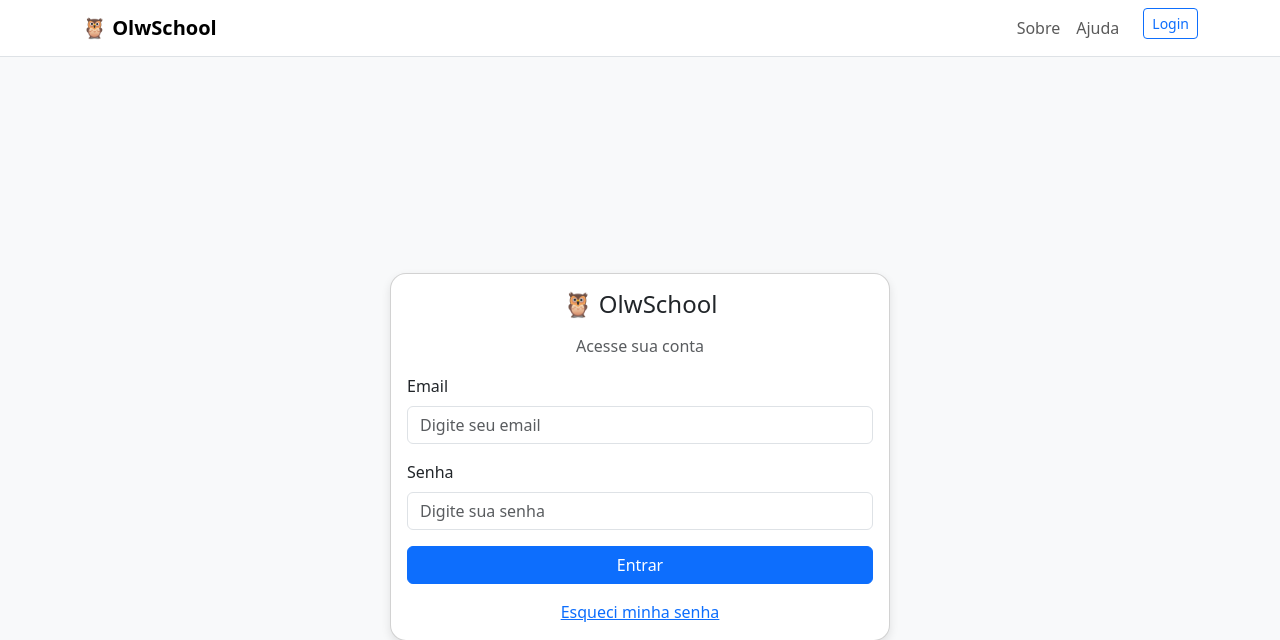
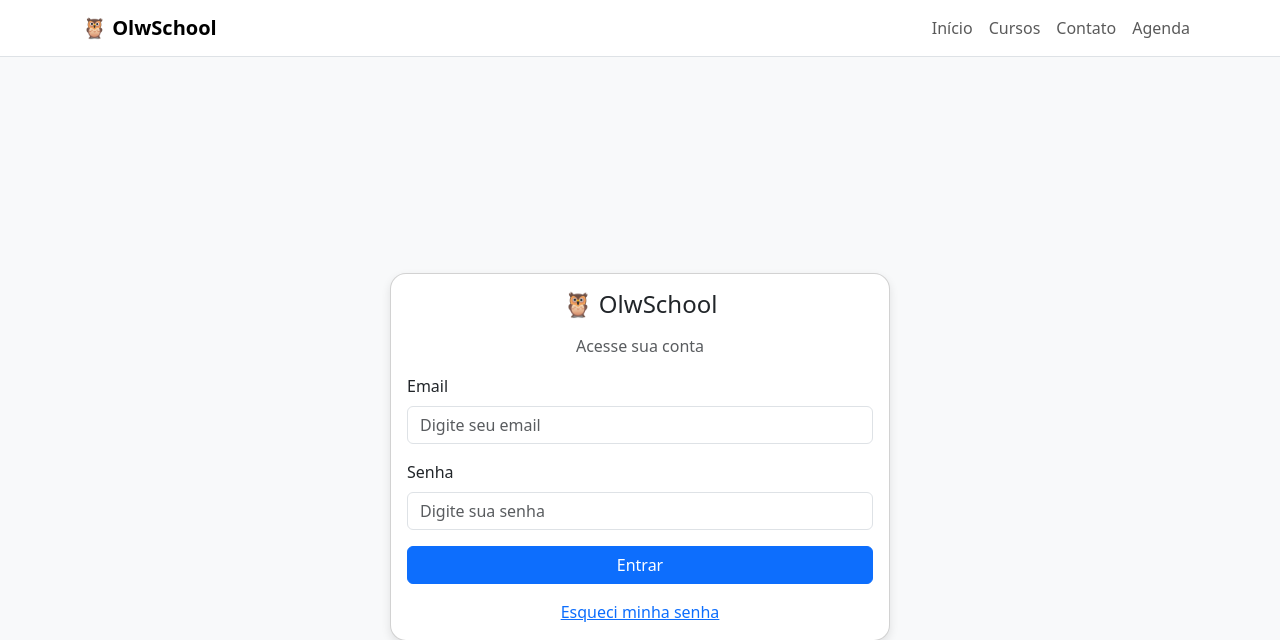
Before and after one commit to JoaoMilanezi04/OwlSchool, a PHP site: page / in a window 1280 px wide. Shown: the top 640 px of the page. Run offline with PHP 8.4, Linux system fonts and the light colour scheme.

Commit message:
update navbar

```diff
--- a/partials/navbar.php
+++ b/partials/navbar.php
@@ -1,4 +1,5 @@
 <?php /* partials/navbar.php */ ?>
+
 
 
 
@@ -7,23 +8,14 @@
     <!-- Logo / Nome -->
     <a class="navbar-brand fw-bold" href="/public/index.php">🦉 OlwSchool</a>
 
-    <!-- Botão hamburguer (mobile) -->
-    <button class="navbar-toggler" type="button" data-bs-toggle="collapse" data-bs-target="#mainNav">
-      <span class="navbar-toggler-icon"></span>
-    </button>
 
     <!-- Links -->
     <div class="collapse navbar-collapse" id="mainNav">
       <ul class="navbar-nav ms-auto mb-2 mb-lg-0">
-        <li class="nav-item">
-          <a class="nav-link" href="/public/about.php">Sobre</a>
-        </li>
-        <li class="nav-item">
-          <a class="nav-link" href="/public/help.php">Ajuda</a>
-        </li>
-        <li class="nav-item">
-          <a class="btn btn-outline-primary btn-sm ms-lg-3" href="/public/index.php">Login</a>
-        </li>
+        <li class="nav-item"><a class="nav-link" href="#">Início</a></li>
+        <li class="nav-item"><a class="nav-link" href="#">Cursos</a></li>
+        <li class="nav-item"><a class="nav-link" href="#">Contato</a></li>
+        <li class="nav-item"><a class="nav-link" href="#">Agenda</a></li>
       </ul>
     </div>
   </div>
```
